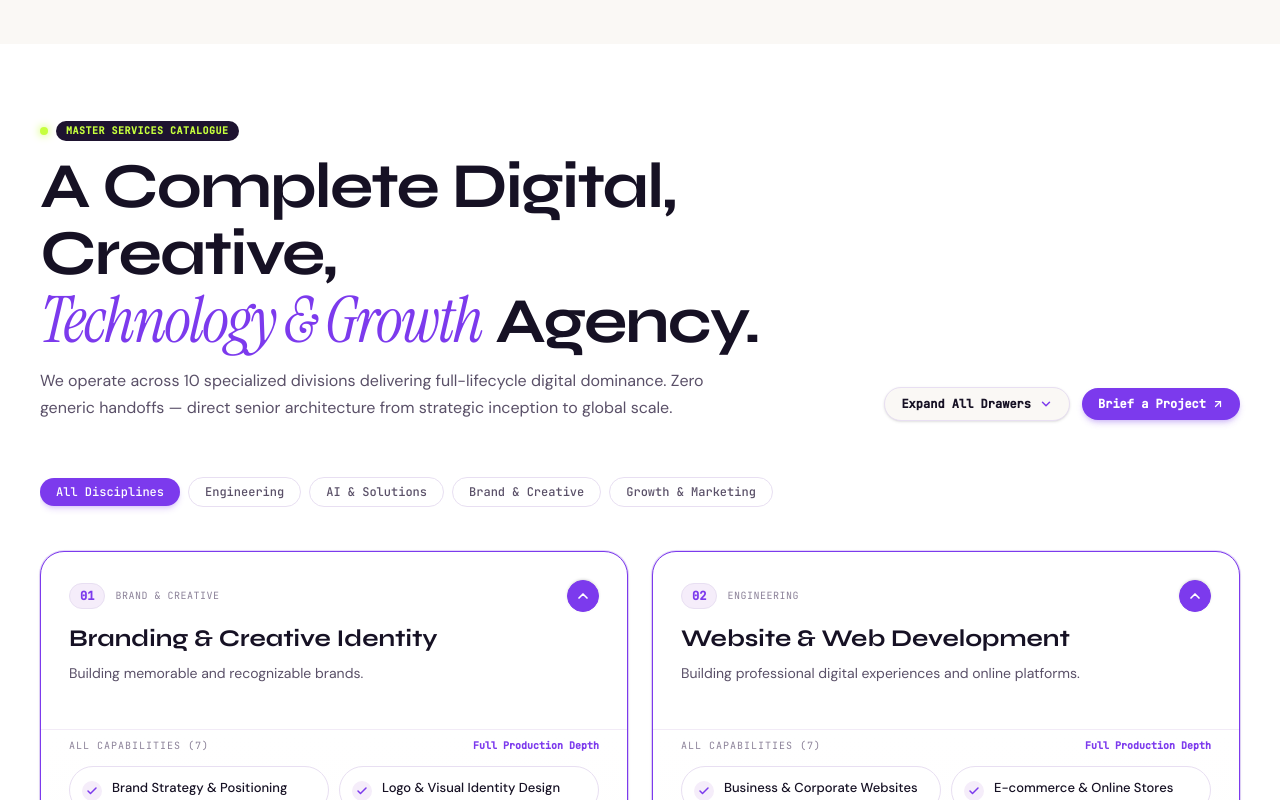
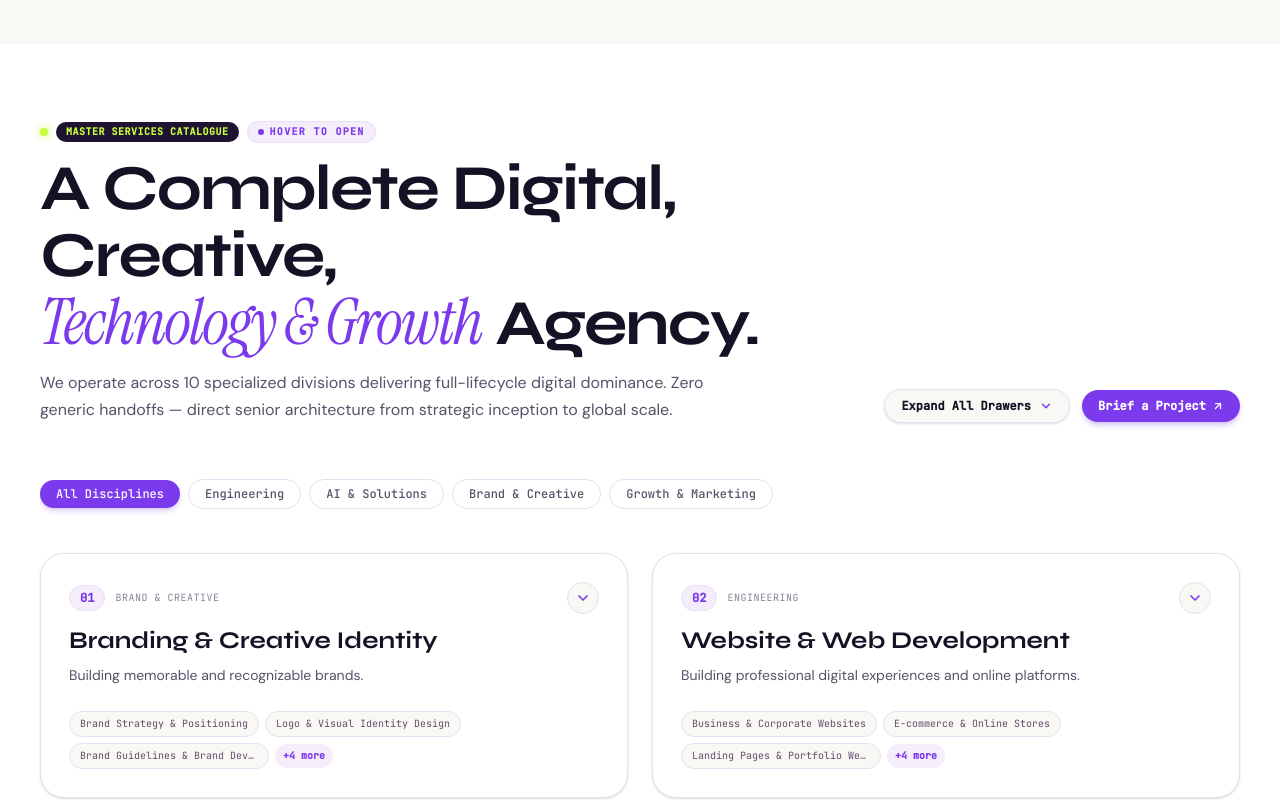
Before and after one commit to MonsterFlick/SoWeBuild, a Next.js app: page / in a window 1280 px wide. Shown: the part 1660-2460 px from the top of the page. Built offline with nearby package versions, Linux system fonts and the light colour scheme.

Commit message:
feat(services): enable hover-to-open interaction for service category drawers

```diff
--- a/src/components/sections/ServicesSection.tsx
+++ b/src/components/sections/ServicesSection.tsx
@@ -78,13 +78,23 @@ interface ServiceCardProps {
   cat: ServiceCategory;
   isExpanded: boolean;
   onToggle: () => void;
+  onMouseEnter: () => void;
+  onMouseLeave: () => void;
 }
 
-function ServiceCard({ cat, isExpanded, onToggle }: ServiceCardProps) {
+function ServiceCard({
+  cat,
+  isExpanded,
+  onToggle,
+  onMouseEnter,
+  onMouseLeave,
+}: ServiceCardProps) {
   return (
     <div
+      onMouseEnter={onMouseEnter}
+      onMouseLeave={onMouseLeave}
       className={`rounded-2xl sm:rounded-3xl border transition-all duration-300 bg-white overflow-hidden shadow-sm hover:shadow-md ${
-        isExpanded ? "border-[#7C3AED] ring-1 ring-[#7C3AED]/20" : "border-[#E8DFF2]"
+        isExpanded ? "border-[#7C3AED] ring-1 ring-[#7C3AED]/20 shadow-md" : "border-[#E8DFF2]"
       }`}
     >
       {/* Header Toggle Button */}
@@ -155,7 +165,7 @@ function ServiceCard({ cat, isExpanded, onToggle }: ServiceCardProps) {
             initial={{ height: 0, opacity: 0 }}
             animate={{ height: "auto", opacity: 1 }}
             exit={{ height: 0, opacity: 0 }}
-            transition={{ duration: 0.35, ease: [0.16, 1, 0.3, 1] }}
+            transition={{ duration: 0.3, ease: [0.16, 1, 0.3, 1] }}
             className="overflow-hidden"
           >
             <div className="px-5 pb-5 sm:px-7 sm:pb-7 pt-2 border-t border-[#F2EBF7] bg-gradient-to-b from-white to-[#FAF8F5]/30">
@@ -216,29 +226,28 @@ const FILTER_GROUPS = [
 
 export default function ServicesSection() {
   const [selectedGroup, setSelectedGroup] = useState<string>("All Disciplines");
-  // Default first 2 categories open so users immediately see the expandable dropdown feature
-  const [expandedIds, setExpandedIds] = useState<Record<string, boolean>>({
-    branding: true,
-    "web-development": true,
-  });
+  // Hover-to-open state: tracks which category card is currently under the cursor
+  const [hoveredId, setHoveredId] = useState<string | null>(null);
+  // Pinned state: user can click to lock a drawer open (essential for mobile & persistent viewing)
+  const [pinnedIds, setPinnedIds] = useState<Record<string, boolean>>({});
+  // Master toggle state
+  const [isAllExpanded, setIsAllExpanded] = useState<boolean>(false);
 
   const toggleCategory = (id: string) => {
-    setExpandedIds((prev) => ({
+    setPinnedIds((prev) => ({
       ...prev,
       [id]: !prev[id],
     }));
   };
 
   const handleExpandAll = () => {
-    const allExpanded: Record<string, boolean> = {};
-    SERVICE_CATEGORIES.forEach((cat) => {
-      allExpanded[cat.id] = true;
-    });
-    setExpandedIds(allExpanded);
+    setIsAllExpanded(true);
   };
 
   const handleCollapseAll = () => {
-    setExpandedIds({});
+    setIsAllExpanded(false);
+    setPinnedIds({});
+    setHoveredId(null);
   };
 
   const filteredCategories =
@@ -250,9 +259,6 @@ export default function ServicesSection() {
   // row-height locking dead space when drawers expand
   const leftColCategories = filteredCategories.filter((_, idx) => idx % 2 === 0);
   const rightColCategories = filteredCategories.filter((_, idx) => idx % 2 !== 0);
-
-  const totalExpanded = Object.values(expandedIds).filter(Boolean).length;
-  const isAllExpanded = totalExpanded === SERVICE_CATEGORIES.length;
 
   return (
     <section
@@ -269,11 +275,15 @@ export default function ServicesSection() {
         {/* ============================================================== */}
         <div className="flex flex-col lg:flex-row lg:items-end justify-between gap-6 mb-10 sm:mb-14">
           <div className="max-w-3xl">
-            {/* Eyebrow Label with Neon Green Spark Dot */}
-            <div className="label flex items-center gap-2 mb-3">
+            {/* Eyebrow Label with Neon Green Spark Dot & Hover Indicator */}
+            <div className="label flex flex-wrap items-center gap-2 mb-3">
               <span className="size-2 rounded-full bg-[#c6ff3d] shadow-[0_0_8px_#c6ff3d]" />
               <span className="bg-[#1E1330] text-[#c6ff3d] px-2.5 py-0.5 rounded-full text-[10px] font-semibold tracking-wider uppercase">
                 Master Services Catalogue
+              </span>
+              <span className="hidden sm:inline-flex items-center gap-1.5 font-mono text-[10px] text-[#7C3AED] bg-[#F5EDFA] border border-[#E8DFF2] px-2.5 py-0.5 rounded-full font-semibold">
+                <span className="size-1.5 rounded-full bg-[#7C3AED] animate-pulse" />
+                Hover to Open
               </span>
             </div>
 
@@ -295,7 +305,7 @@ export default function ServicesSection() {
           <div className="flex items-center gap-3 shrink-0">
             <button
               onClick={isAllExpanded ? handleCollapseAll : handleExpandAll}
-              className="inline-flex items-center gap-2 rounded-full border border-[#E8DFF2] bg-[#FAF8F5] px-4 py-2 font-mono text-xs font-semibold text-[#161124] hover:border-[#7C3AED] hover:bg-white transition-all shadow-sm"
+              className="inline-flex items-center gap-2 rounded-full border border-[#E8DFF2] bg-[#FAF8F5] px-4 py-2 font-mono text-xs font-semibold text-[#161124] hover:border-[#7C3AED] hover:bg-white transition-all shadow-sm cursor-pointer"
             >
               <span>{isAllExpanded ? "Collapse All Drawers" : "Expand All Drawers"}</span>
               <ChevronDownIcon
@@ -325,7 +335,7 @@ export default function ServicesSection() {
               <button
                 key={grp}
                 onClick={() => setSelectedGroup(grp)}
-                className={`shrink-0 rounded-full px-4 py-1.5 font-mono text-xs font-medium transition-all duration-200 ${
+                className={`shrink-0 rounded-full px-4 py-1.5 font-mono text-xs font-medium transition-all duration-200 cursor-pointer ${
                   isActive
                     ? "bg-[#7C3AED] text-white shadow-md shadow-[#7C3AED]/20"
                     : "border border-[#E8DFF2] bg-white text-[#5A5068] hover:border-[#7C3AED] hover:text-[#161124]"
@@ -338,31 +348,35 @@ export default function ServicesSection() {
         </div>
 
         {/* ============================================================== */}
-        {/* 10 CORE SERVICES ACCORDION / DROPDOWN LAYOUT                   */}
+        {/* 10 CORE SERVICES ACCORDION / HOVER-TO-OPEN LAYOUT              */}
         {/* Dual independent columns eliminate empty space next to drawers */}
         {/* ============================================================== */}
 
-        {/* Mobile View: Single continuous column */}
+        {/* Mobile View: Single continuous column (Tap/Click to toggle) */}
         <div className="flex flex-col gap-4 lg:hidden">
           {filteredCategories.map((cat) => (
             <ServiceCard
               key={cat.id}
               cat={cat}
-              isExpanded={!!expandedIds[cat.id]}
+              isExpanded={isAllExpanded || hoveredId === cat.id || !!pinnedIds[cat.id]}
               onToggle={() => toggleCategory(cat.id)}
+              onMouseEnter={() => setHoveredId(cat.id)}
+              onMouseLeave={() => setHoveredId((curr) => (curr === cat.id ? null : curr))}
             />
           ))}
         </div>
 
-        {/* Desktop View: 2 Independent Columns (Zero Grid Row Dead Space) */}
+        {/* Desktop View: 2 Independent Columns with Hover-to-Open */}
         <div className="hidden lg:grid lg:grid-cols-2 gap-6 items-start">
           <div className="flex flex-col gap-6">
             {leftColCategories.map((cat) => (
               <ServiceCard
                 key={cat.id}
                 cat={cat}
-                isExpanded={!!expandedIds[cat.id]}
+                isExpanded={isAllExpanded || hoveredId === cat.id || !!pinnedIds[cat.id]}
                 onToggle={() => toggleCategory(cat.id)}
+                onMouseEnter={() => setHoveredId(cat.id)}
+                onMouseLeave={() => setHoveredId((curr) => (curr === cat.id ? null : curr))}
               />
             ))}
           </div>
@@ -372,8 +386,10 @@ export default function ServicesSection() {
               <ServiceCard
                 key={cat.id}
                 cat={cat}
-                isExpanded={!!expandedIds[cat.id]}
+                isExpanded={isAllExpanded || hoveredId === cat.id || !!pinnedIds[cat.id]}
                 onToggle={() => toggleCategory(cat.id)}
+                onMouseEnter={() => setHoveredId(cat.id)}
+                onMouseLeave={() => setHoveredId((curr) => (curr === cat.id ? null : curr))}
               />
             ))}
           </div>
```
